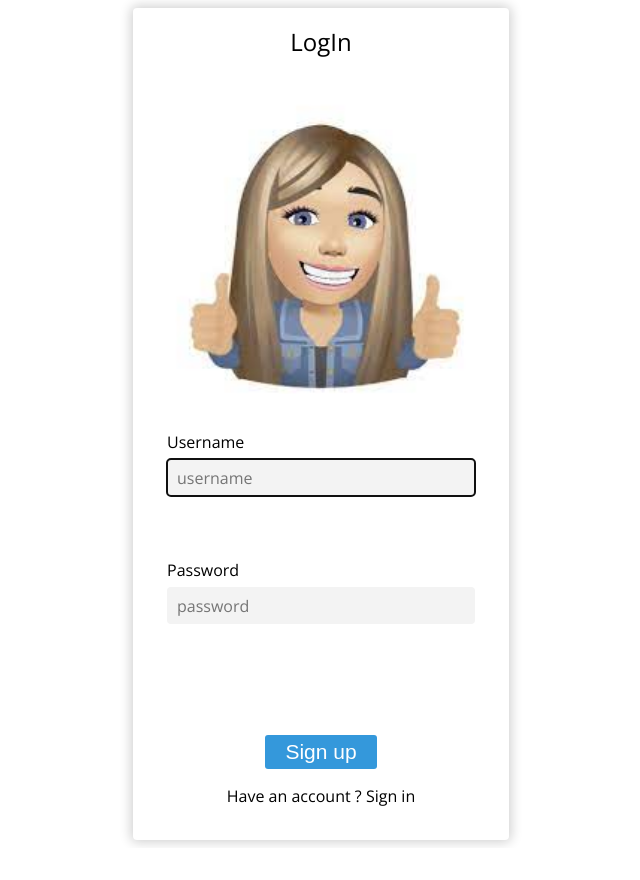
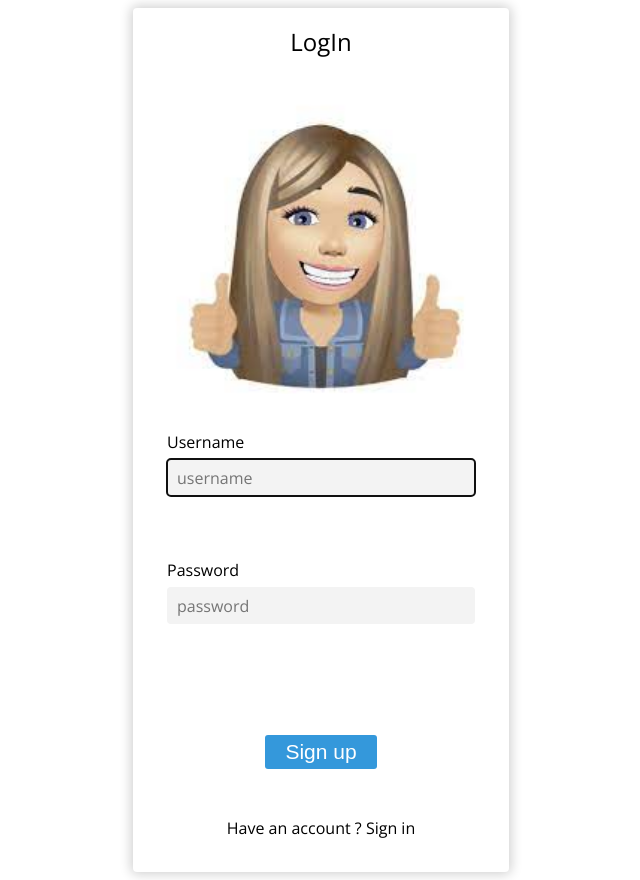
Before and after one commit to scapsa0116/quiq, a React (Create React App) app: page / in a window 1280 px wide. Shown: the whole page, without its empty margins (329-969 px from the left). Before the commit the page ends 848 px from the top, so only its background shows below. Built offline with nearby package versions, Linux system fonts and the light colour scheme; no server answers.

Commit message:
formating css for buttons

```diff
--- a/src/registration/Login.js
+++ b/src/registration/Login.js
@@ -55,19 +55,23 @@ passwordError} = props;
             </div>
            </div>
 
-            <div className="footer">
-                <div>
+            <div>
+                <div className="footer">
                {hasAccount ? (
-                   <>
+                   <div className="SignUp">
                    <button className="btn" onClick={handleLogin}>Sign in</button>
+                   <div  className="footer">
                    <p>Dont't have an account ? <span onClick={() => setHasAccount(!hasAccount)}>Sign up</span></p>
-                   </>
+                   </div>
+                   </div>
 
                ) : (
-                <>
+                <div className="logIn">
                 <button onClick={handleSignup} className="btn">Sign up</button>
+                <div className="footer">
                 <p>Have an account ? <span onClick={() => setHasAccount(!hasAccount) }>Sign in</span></p>
-                </>
+                </div>
+                </div>
 
 
                )}
--- a/src/registration/Signup.js
+++ b/src/registration/Signup.js
@@ -50,12 +50,13 @@ export const Signup = (props) => {
             <p className="errorMsg">{passwordError}</p>
             </div>
             </div>
+
            </div>
 
             <div className="footer">
+            <button className="btn" onClick={handleLogin}>Sign Up</button>
 
-                   <button className="btn" onClick={handleLogin}>Sign Up</button>
-                   <p>Dont't have an account ? <span onClick={() => setHasAccount(!hasAccount)}>Sign up</span></p>
+            <p>Dont't have an account ? <span onClick={() => setHasAccount(!hasAccount)}>Sign up</span></p>
 
 
            </div>
```
Also changed, not shown: src/registration/style.css (+56 -0 lines).
